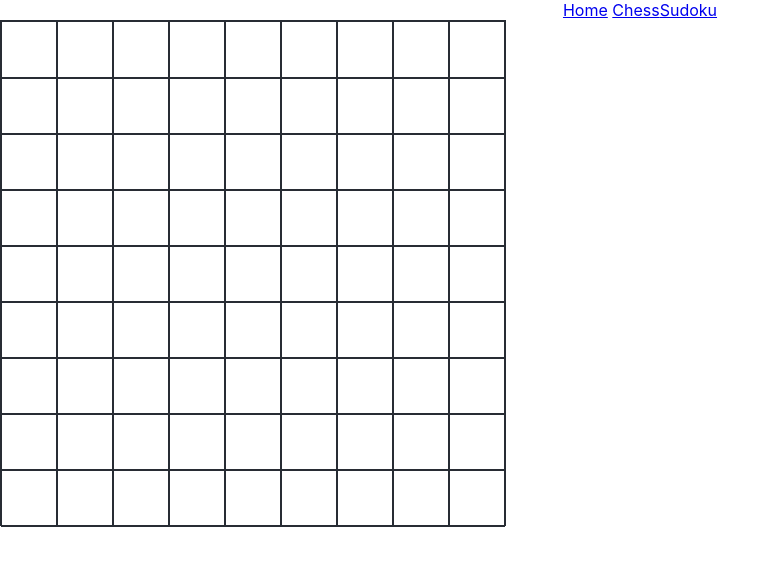
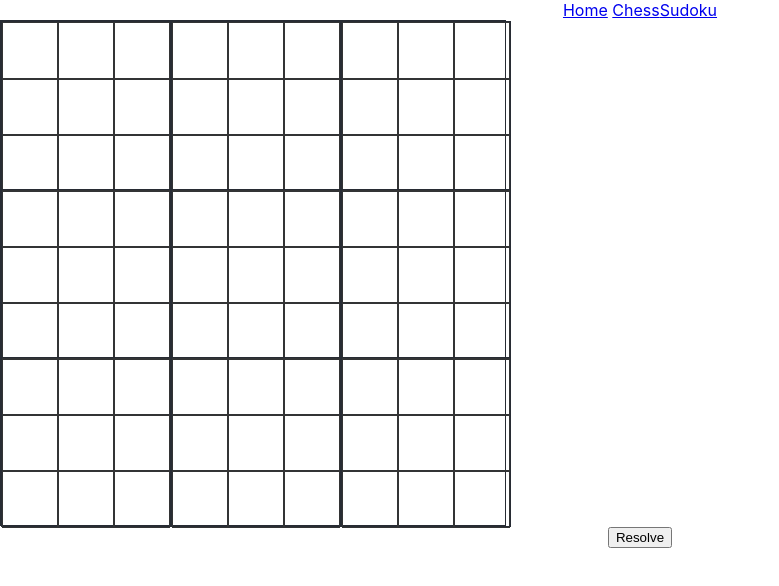
Before and after one commit to sharpeye096/MayFlower, a React (Create React App) app: page /sudoku in a window 1280 px wide. Before the commit this address had no page. Shown: the top 586 px of the page, without its empty margins (0-779 px from the left). Built offline with nearby package versions, Linux system fonts and the light colour scheme.

Commit message:
sudoku resolution

```diff
--- a/src/App.css
+++ b/src/App.css
@@ -89,20 +89,36 @@
   border: 1px solid #282c34;
 }
 
-.sudokuRow {
+.rowBig {
   width: 504px;
+  height: 168px;
+  display: flex;
+  justify-content: space-evenly;
+  flex-direction: row;
+}
+
+.square {
+  width: 168px;
+  height: 168px;
+  display: flex;
+  justify-content: space-evenly;
+  flex-direction: column;
+  border: 1px solid #282c34;
+}
+
+.row {
+  width: 168px;
   height: 56px;
   display: flex;
   justify-content: space-evenly;
   flex-direction: row;
 }
 
-
 .sudokuCell {
   width: 56px;
   height: 56px;
   line-height:56px;
-  border: 1px solid #282c34;
+  border: 0.1px solid #333435;
   text-align:center;
   font-size: x-large;
 }
--- a/src/sudoku/Actions.ts
+++ b/src/sudoku/Actions.ts
@@ -1,4 +1,4 @@
-export type ActionType = "Select" | "Set" | "Revoke" | "Test";
+export type ActionType = "Select" | "Set" | "Revoke" | "Test" | "Resolve";
 
 export interface ActionPayload {
     index?: number;
--- a/src/sudoku/Algo.ts
+++ b/src/sudoku/Algo.ts
@@ -1,9 +1,6 @@
 export interface SudokuBoard {
     values: number[];
 }
-
-export type SudokuValidState = "Row" | "Col" | "Square" | "OK";
-
 
 export function index(row: number, col: number): number {
     return row*9+col;
@@ -17,28 +14,12 @@ export function getByIndex(index: number, values: number[]): number {
     return values[index];
 }
 
-export function testByIndex(index: number, values: number[]): SudokuValidState {
-    const row = Math.floor(index / 9);
-    const col = Math.floor(index % 9);
-    return test(row, col, values);
-}
-
-export function test(row: number, col: number, values: number[]): SudokuValidState {
-    // test row
-    if(!test9Values(getValues(values, rowIndexes(row)))) {
-        return "Row";
-    }
-
-    // test col
-    if(!test9Values(getValues(values, colIndexes(col)))) {
-        return "Col";
-    }
-
-    // test square
-    if(!test9Values(getValues(values, squareIndexes(row, col)))) {
-        return "Square";
-    }
-    return "OK";
+// return invalid indexes
+// 0~8: rows 0~8
+// 9~17: cols 0~8
+// 18~26: squares 0~8
+export function test(values: number[]): boolean[] {
+    return allIndexes.map(indexes=>test9Values(getValues(values, indexes)));
 }
 
 export function set(value: number, row: number, col: number, values: number[]): void {
@@ -46,7 +27,31 @@ export function set(value: number, row: number, col: number, values: number[]):
     values[idx] = value;
 }
 
+export function getUnitIndexes(index: number): number[] {
+    const units = [];
+    const rowIndex = Math.floor(index / 9);
+    const colIndex = Math.floor(index % 9);
+    const squarRid = Math.floor(rowIndex / 3);
+    const squarCid = Math.floor(colIndex / 3);
+    const squareId = squarRid * 3 + squarCid;
+    return [rowIndex, colIndex+9, squareId+18];
+}
+
+function allIndexesFunc(): number[][] {
+    const rows = Array(9).fill(0).map((v, i)=>i).map(rId => rowIndexes(rId));
+    const cols = Array(9).fill(0).map((v, i)=>i).map(rId => colIndexes(rId));
+    const squars = [
+        [0, 0], [0, 3] , [0, 6],
+        [3, 0], [3, 3] , [3, 6],
+        [6, 0], [6, 3] , [6, 6]
+    ].map(squar=>squareIndexes(squar[0], squar[1]));
+    return rows.concat(cols).concat(squars);
+}
+
+export const allIndexes = allIndexesFunc();
+
 // test if the given array are numbers from 1-9, one per value
+// true if tested OK. false if invalid
 function test9Values(values: number[]): boolean {
     const test = Array(9).fill(0);
     for(let i=0;i<9;i++) {
--- a/src/sudoku/Reducer.ts
+++ b/src/sudoku/Reducer.ts
@@ -1,41 +1,65 @@
-import { stat } from "fs";
 import { UserAction } from "./Actions";
-import { index, test, testByIndex } from "./Algo";
+import { test } from "./Algo";
+import { tryResolve } from "./Resolve";
 import { SudokuState } from "./StateToProps";
 
 export const initState: SudokuState = {
-    validState: "OK",
+    resolveState: 0,
+    invalidIndexes: Array(27).fill(true),
     focusedIndex: -1,
     values: Array(81).fill(0)
 }
 
 // the reducer function (Chessboard, MoveAction) => Chessboard
 const reducerFunc = (state = initState, action: UserAction): SudokuState => {
-    if(action.type === "Select") {
+    if(action.type === "Select" && action.payload.index !== undefined) {
         return {
             ...state,
-            focusedIndex: action.payload.index || -1
+            focusedIndex: action.payload.index
         };
     }
     if(action.type === "Set") {
         const values = [...state.values];
         values[state.focusedIndex] = action.payload.value || 0;
-        const validState = testByIndex(state.focusedIndex, values);
+        const invalidIndexes = test(values);
         return {
             ...state,
-            validState,
+            focusedIndex: (state.focusedIndex+1)%81,
+            resolveState: 0,
+            invalidIndexes,
             values,
         };
     }
     if(action.type === "Revoke") {
         const values = [...state.values];
         values[state.focusedIndex] = 0;
-        const validState = testByIndex(state.focusedIndex, values);
+        const invalidIndexes = test(values);
         return {
             ...state,
-            validState,
+            focusedIndex: (state.focusedIndex+1)%81,
+            resolveState: 0,
+            invalidIndexes,
             values,
         };
+    }
+
+    if(action.type === "Resolve") {
+        const values = tryResolve(state.values);
+        if(values && values.length) {
+            const invalidIndexes = test(values);
+            return {
+                ...state,
+                resolveState: 2,
+                invalidIndexes,
+                values,
+            };
+        } else {
+            // resolve failed
+            return {
+                ...state,
+                resolveState: 1
+            }
+        }
     }
     return state;
 }
--- /dev/null
+++ b/src/sudoku/Resolve.ts
@@ -0,0 +1,70 @@
+import { allIndexes, getByIndex, getUnitIndexes } from "./Algo";
+export function tryResolve(values: number[]): number[] {
+
+    return bruteForceRecursive(values, 0);
+}
+
+const cellIndexes = Array(81).fill(0).map((c, i)=>i);
+
+function bruteForceRecursive(values: number[], recursiveDepth: number): number[] {
+    // find the cell with fewest candidate values
+    const cellsCandidates = cellIndexes.map(index=>getCellCandidates(index, values));
+    let fewestCandidateCellIndex = -1;
+    let fewestCandidates = Array(10).fill(0);
+    for(const cellIndex of cellIndexes) {
+        const cellCandidates = cellsCandidates[cellIndex];
+        if(cellCandidates === undefined) {
+            // some cell has impossible setting
+            return [];
+        }
+        const candidatesCountInThisCell = cellCandidates.length;
+
+        if(candidatesCountInThisCell > 0 && candidatesCountInThisCell < fewestCandidates.length) {
+            fewestCandidateCellIndex = cellIndex;
+            fewestCandidates = cellCandidates;
+        }
+    }
+
+    if(fewestCandidateCellIndex === -1) {
+        // all resolved
+        return values;
+    }
+
+    for(const candidate of fewestCandidates) {
+        values[fewestCandidateCellIndex] = candidate;
+
+        if(recursiveDepth === 0) {
+            console.log("trying..."+candidate+" for ")
+            console.log("   Candidate cell: "+fewestCandidateCellIndex);
+            console.log("   All candidates: "+fewestCandidates);
+        }
+        const testThis = bruteForceRecursive(values, recursiveDepth+1);
+        if(testThis.length) {
+            return testThis;
+        }
+
+    }
+
+    // reset can candidate can go back
+    values[fewestCandidateCellIndex] = 0;
+    return [];
+}
+
+
+
+function getCellCandidates(index: number, values: number[]): number[] | undefined {
+    // already set
+    if(values[index] !== 0) {
+        return [];
+    }
+
+    const threeUnits = getUnitIndexes(index);
+
+    const values0To9 = [0,1,2,3,4,5,6,7,8,9];
+    const alreadySetValues = threeUnits.flatMap(unit=>allIndexes[unit])
+                                       .map(idx=>getByIndex(idx, values));
+    alreadySetValues.forEach(value=>values0To9[value] = 0);
+    const candidates = values0To9.filter(v=>v!==0);
+    return candidates.length > 0 ? candidates : undefined;
+
+}
--- a/src/sudoku/StateToProps.ts
+++ b/src/sudoku/StateToProps.ts
@@ -1,14 +1,17 @@
-import { SudokuBoard, SudokuValidState } from "./Algo";
+import { SudokuBoard } from "./Algo";
 import { Dispatch } from 'redux';
 
 export interface SudokuHandlers {
     focus?:(index: number)=> void;
     setValue?:(value: number, index: number)=> void;
     revoke?:(index: number)=> void;
+    resolve?: ()=>void;
 }
 
 export interface SudokuState extends SudokuBoard {
-    validState: SudokuValidState;
+    // true: resolve succeeded, false: resolve failed, undefined: not resolved
+    resolveState: number;
+    invalidIndexes: boolean[];
     focusedIndex: number;
     values: number[];
 }
@@ -28,4 +31,5 @@ export const mapDispatchToProps = (dispatch: Dispatch) => ({
     focus:(index: number)=>dispatch({type: "Select", payload: {index: index}}),
     setValue: (value: number, index: number)=>dispatch({type: "Set", payload: {index: index, value: value}}),
     revoke: (index: number)=>dispatch({type: "Revoke", payload: {index: index}}),
+    resolve: ()=>dispatch({type: "Resolve", payload: {}}),
 });
--- a/src/sudoku/Sudoku.tsx
+++ b/src/sudoku/Sudoku.tsx
@@ -1,10 +1,8 @@
 import * as React from 'react';
 import {connect} from 'react-redux';
 
-import { index, SudokuValidState } from './Algo';
-import { mapDispatchToProps, SudokuProps, SudokuState, toProps } from './StateToProps';
-
-
+import { allIndexes, index } from './Algo';
+import { mapDispatchToProps, SudokuProps, toProps } from './StateToProps';
 
 class Sudoku extends React.PureComponent<SudokuProps> {
     public componentDidMount(): void {
@@ -12,10 +10,14 @@ class Sudoku extends React.PureComponent<SudokuProps> {
     }
 
     public render() {
+        console.log("resolve state: "+this.props.resolveState);
         return (<>
             <div className="sudokuOuter">
                 {this.renderCells()}
             </div>
+            <button onClick={()=>this.tryResolve()}>
+                Resolve
+            </button>
         </>);
     }
 
@@ -27,33 +29,51 @@ class Sudoku extends React.PureComponent<SudokuProps> {
         if(e.code.startsWith("F")) {
             return;
         }
-        if(!e.code.startsWith("Digit") || e.code === "Digit0") {
+        // array of [0, 1, ..., 9]
+        const keys = Array(10).fill(0).map((v, i)=>i);
+        const value = keys[parseInt(e.key)];
+        if(!!value) {
+            this.props.setValue(value, this.props.focusedIndex);
+        } else {
             this.props.revoke(this.props.focusedIndex);
-            return;
         }
-        const value = e.keyCode-48;
-        this.props.setValue(value, this.props.focusedIndex);
     }
 
     private renderCells() {
-        const rows = Array(9).fill(0);
+        const squreRows = [0,1,2];
         return (<>
-            { rows.map((v, i)=>this.renderRow(i)) }
+            { squreRows.map((i)=>this.renderSquareRow(i)) }
         </>
         )
     }
 
-    private renderRow(row: number) {
-        const cols = Array(9).fill(0);
-        return (<div className='sudokuRow'>
-            { cols.map((v, i)=>this.renderCell(row, i)) }
+    private renderSquareRow(row: number) {
+        const squareCols = [0,1,2];
+        return (<div className='rowBig'>
+            { squareCols.map((v)=>this.renderSquare(row, v)) }
         </div>)
     }
 
-    private renderCell(row: number, col: number) {
+    private renderSquare(squareRow: number, squareCol: number) {
+        const cellIndexes = allIndexes[squareRow*3+squareCol+18];
+        return (<div className='square'>
+                    <div className='row'>
+                        { cellIndexes.slice(0, 3).map(idx=>this.renderCell(idx)) }
+                    </div>
+                    <div className='row'>
+                        { cellIndexes.slice(3, 6).map(idx=>this.renderCell(idx)) }
+                    </div>
+                    <div className='row'>
+                        { cellIndexes.slice(6, 9).map(idx=>this.renderCell(idx)) }
+                    </div>
+        </div>)
+    }
+
+    private renderCell(idx: number) {
+        const row = Math.floor(idx / 9);
+        const col = Math.floor(idx % 9);
         const values = this.props.values;
-        const idx = index(row, col);
-        let additionalClass = this.cellAdditionalClass(row, col, this.props.validState);
+        let additionalClass = this.cellAdditionalClass(row, col, this.props.invalidIndexes);
         const classNames = `sudokuCell${additionalClass}`;
         return (<div
                     className={classNames}
@@ -63,44 +83,29 @@ class Sudoku extends React.PureComponent<SudokuProps> {
                 </div>);
     }
 
-    private cellAdditionalClass(row: number, col: number, validState: SudokuValidState) {
-        if(validState === "OK") {
-            const idx = index(row, col);
-            if(idx === this.props.focusedIndex) {
-                return " suCellFocused";
-            } else {
-                return "";
-            }
+    private cellAdditionalClass(row: number, col: number, invalidIndexes: boolean[]) {
+        const colId = col + 9;
+        const squareRId = Math.floor(row/3);
+        const squareCId = Math.floor(col/3);
+        const squareId = squareRId * 3 + squareCId + 18;
+
+        const anyInvalid = !invalidIndexes[row] || !invalidIndexes[colId] || !invalidIndexes[squareId];
+        if(anyInvalid) {
+            return " suCellInvalid";
+        }
+        if(this.props.focusedIndex === index(row, col)) {
+            return " suCellFocused";
         }
 
-        const currentFocusedRow = Math.floor(this.props.focusedIndex / 9);
-        if(validState === "Row") {
-            if(currentFocusedRow === row) {
-                return " suCellInvalid";
-            } else {
-                return "";
-            }
+        return "";
+    }
+
+    private tryResolve() {
+        if(this.props.invalidIndexes.filter(i=>!i).length > 0) {
+            console.log("conflicting...")
+            return;
         }
-
-        const currentFocusedCol = Math.floor(this.props.focusedIndex % 9);
-        if(validState === "Col") {
-            if(currentFocusedCol === col) {
-                return " suCellInvalid";
-            } else {
-                return "";
-            }
-        }
-
-        // square
-        const focusedSquareRow = Math.floor(Math.floor(this.props.focusedIndex / 9) / 3);
-        const focusedSquareCol = Math.floor(Math.floor(this.props.focusedIndex % 9) / 3);
-        const cellSquareRow = Math.floor(row / 3);
-        const cellSquareCol = Math.floor(col / 3);
-        if(focusedSquareRow === cellSquareRow && focusedSquareCol === cellSquareCol){
-            return " suCellInvalid";
-        } else {
-            return "";
-        }
+        this.props.resolve && this.props.resolve();
     }
 }
 
```
